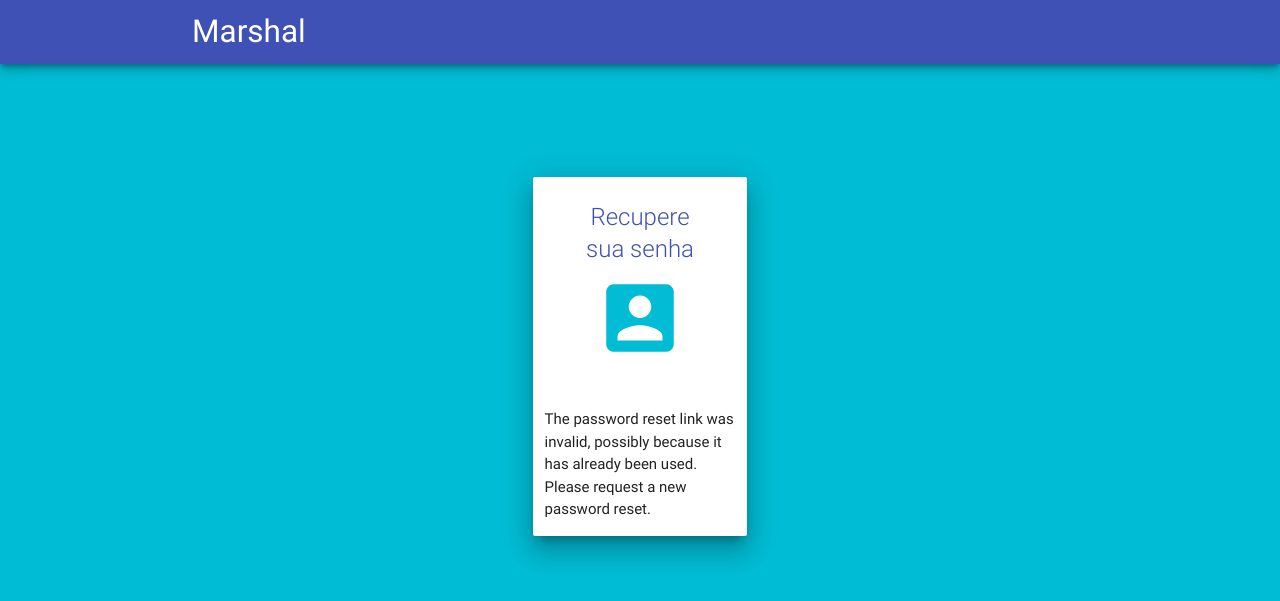
After one commit to marshalmori/social-media, a Django app: a page that uses account/templates/registration/password_reset_confirm.html in a window 1280 px wide. The commit adds this page. Shown: the top 601 px of the page. Run offline with Django 3.2, Linux system fonts and the light colour scheme; some libraries are stand-ins or nearby versions.

Commit message:
Features para mudar ou resetar a senha

```diff
--- a/account/templates/registration/login.html
+++ b/account/templates/registration/login.html
@@ -37,6 +37,12 @@
               </button></p>
             </div>
           </div>
+          <div class="row">
+              <div class="indigo-text left">
+                <a href="{% url 'password_reset' %}">Esqueceu a senha?</a>
+              </div>
+          </div>
+
         </form>
       </div>
     </div>
--- /dev/null
+++ b/account/templates/registration/password_reset_confirm.html
@@ -0,0 +1,39 @@
+{% extends "base.html" %}
+
+{% block content %}
+<head>
+  <style type="text/css">
+    .top50{
+      margin-top: 7em;
+    }
+  </style>
+</head>
+
+<body class="cyan loaded" cz-shortcut-listen="true">
+    <div class="row top50">
+      <div class="col s2 offset-s5 card z-depth-5">
+        <div class="card-content indigo-text center">
+              <span class="card-title">Recupere sua senha</span>
+              <i class="material-icons large cyan-text">account_box</i>
+        </div>
+        {% if validlink %}
+        <p class="indigo-text">Entre com a nova senha</p>
+        <form action="." class="login-form" method="post">
+          {{ form.as_p }}
+          {% csrf_token %}
+          <div class="row">
+            <div class="input-field col s10 offset-s1">
+              <p><button class="btn waves-effect waves-light col s12 pink hoverable" type="submit">Alterar senha
+                <i class="material-icons right">send</i>
+              </button></p>
+            </div>
+          </div>
+        </form>
+        {% else %}
+          <p>The password reset link was invalid, possibly because it has already been used.
+          Please request a new password reset.</p>
+        {% endif %}
+      </div>
+    </div>
+</body>
+{% endblock %}
--- a/account/urls.py
+++ b/account/urls.py
@@ -15,4 +15,11 @@ urlpatterns = [
     # Abaixo temos as urls para mudança de senha
     url(r'^password-change/$', 'django.contrib.auth.views.password_change', name='password_change'),
     url(r'^password-change/done/$', 'django.contrib.auth.views.password_change_done', name='password_change_done'),
+
+    # Abaixo temos as urls para resetar a senha do usuário
+    url(r'^password-reset/$', 'django.contrib.auth.views.password_reset', name='password_reset'),
+    url(r'^password-reset/done/$', 'django.contrib.auth.views.password_reset_done', name='password_reset_done'),
+    url(r'^password-reset/confirm/(?P<uidb64>[-\w]+)/(?P<token>[-\w]+)/$', 'django.contrib.auth.views.password_reset_confirm', name='password_reset_confirm'),
+    url(r'^password_reset/complete/$', 'django.contrib.auth.views.password_reset_complete', name='password_reset_complete'),
+
 ]
--- a/bookmarks/settings.py
+++ b/bookmarks/settings.py
@@ -18,6 +18,7 @@ BASE_DIR = os.path.dirname(os.path.dirname(os.path.abspath(__file__)))
 LOGIN_REDIRECT_URL = reverse_lazy('dashboard')
 LOGIN_URL = reverse_lazy('login')
 LOGOUT_URL = reverse_lazy('logout')
+EMAIL_BACKEND = 'django.core.mail.backends.console.EmailBackend'
 
 # Quick-start development settings - unsuitable for production
 # See https://docs.djangoproject.com/en/1.8/howto/deployment/checklist/
```
Also changed, not shown: account/templates/registration/password_reset_complete.html (added, +9 -0 lines), account/templates/registration/password_reset_done.html (added, +11 -0 lines), account/templates/registration/password_reset_email.html (added, +7 -0 lines), account/templates/registration/password_reset_form.html (added, +35 -0 lines), db.sqlite3.
